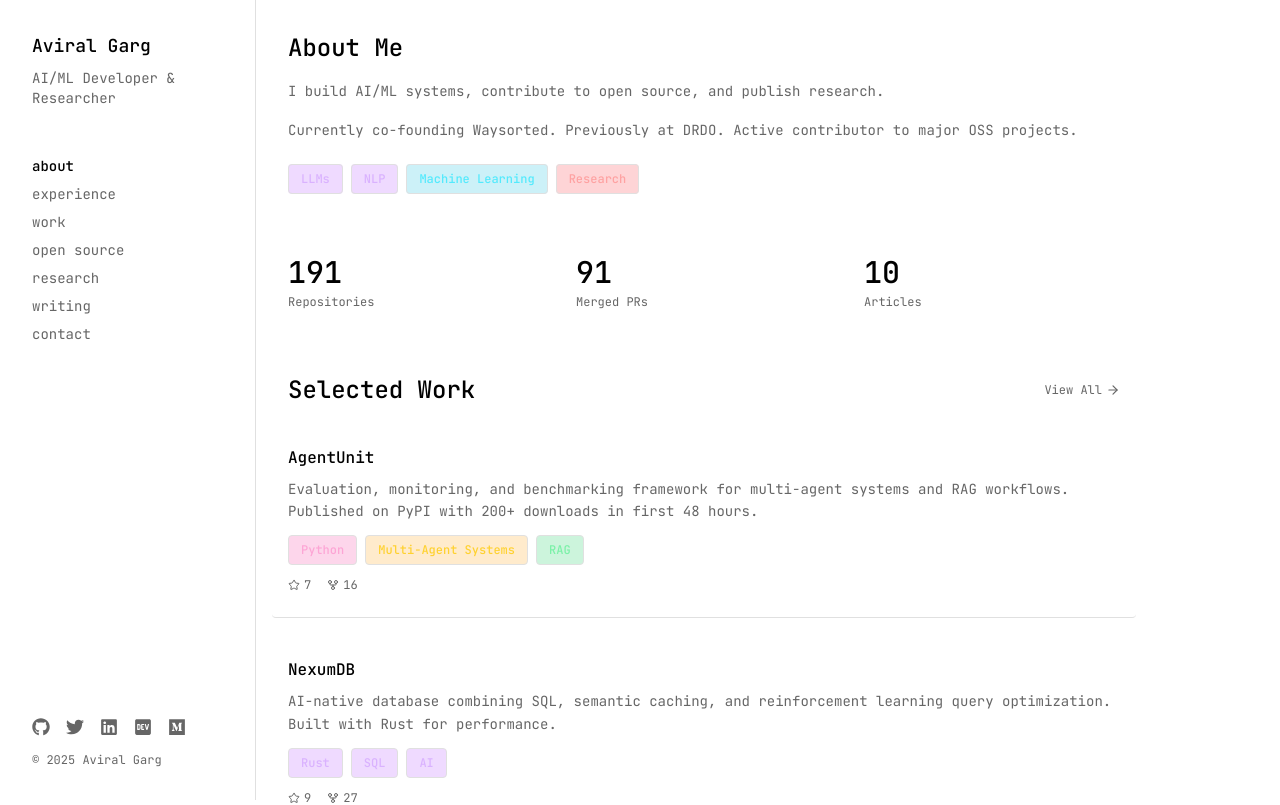
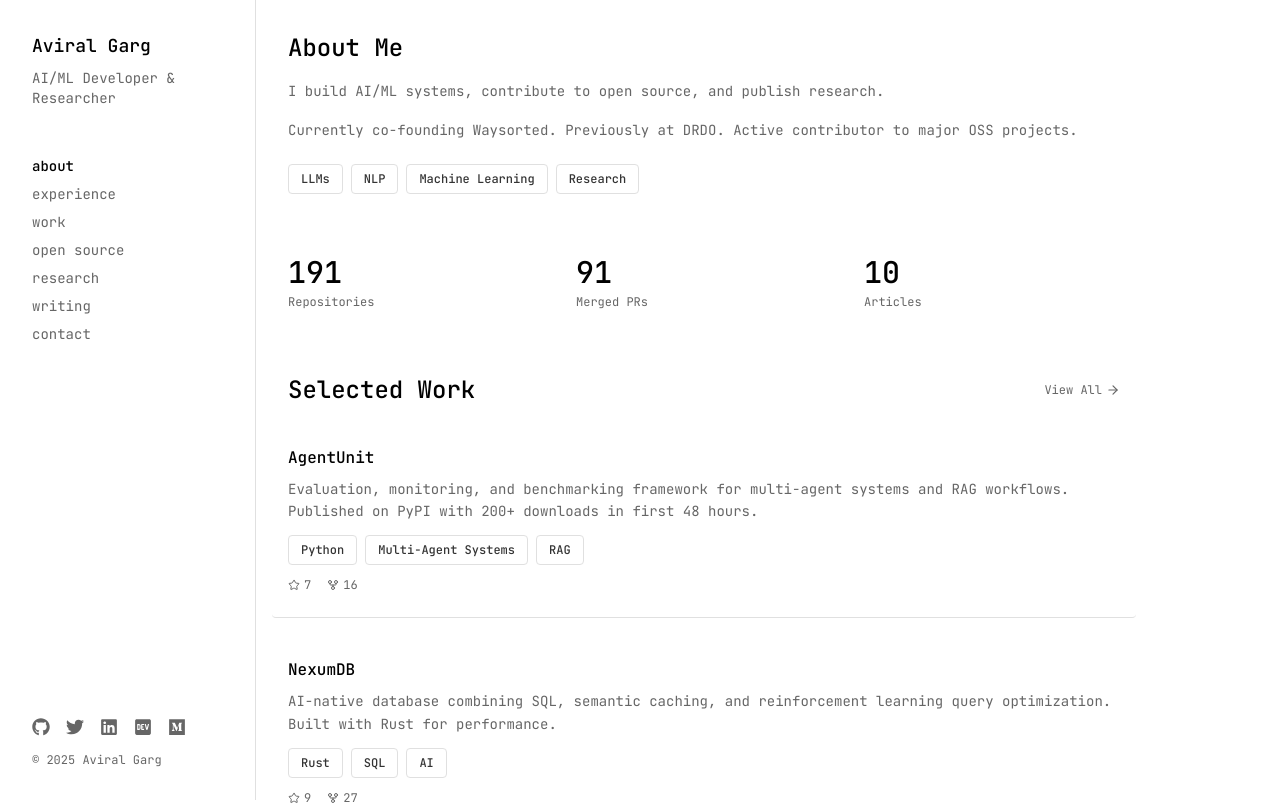
Before and after one commit to aviralgarg05/portfolio, a Next.js app: page / in a window 1280 px wide. Shown: the top 805 px of the page. Built offline with nearby package versions, Linux system fonts and the light colour scheme.

Commit message:
Fix TechTag color inconsistency - use uniform minimal styling
- Remove random color variations that caused visual inconsistency
- Use consistent foreground/border colors matching portfolio's typewriter theme
- All tech tags now have uniform appearance with subtle hover effects

```diff
--- a/components/TechTag.tsx
+++ b/components/TechTag.tsx
@@ -3,26 +3,11 @@ interface TechTagProps {
   index?: number;
 }
 
-export function TechTag({ tech, index = 0 }: TechTagProps) {
-  // Much brighter and more vibrant color combinations for dark theme
-  const colorVariations = [
-    'bg-amber-500/20 text-amber-300 border-amber-400/80 hover:bg-amber-500/30 hover:border-amber-300', // Python style - much brighter
-    'bg-red-500/20 text-red-300 border-red-400/80 hover:bg-red-500/30 hover:border-red-300', // Multi-Agent Systems - much brighter
-    'bg-blue-500/20 text-blue-300 border-blue-400/80 hover:bg-blue-500/30 hover:border-blue-300', // RAG style - much brighter
-    'bg-orange-500/20 text-orange-300 border-orange-400/80 hover:bg-orange-500/30 hover:border-orange-300', // Benchmarking - much brighter
-    'bg-purple-500/20 text-purple-300 border-purple-400/80 hover:bg-purple-500/30 hover:border-purple-300', // Jupyter - much brighter
-    'bg-green-500/20 text-green-300 border-green-400/80 hover:bg-green-500/30 hover:border-green-300', // NLP - much brighter
-    'bg-pink-500/20 text-pink-300 border-pink-400/80 hover:bg-pink-500/30 hover:border-pink-300', // ML - much brighter
-    'bg-indigo-500/20 text-indigo-300 border-indigo-400/80 hover:bg-indigo-500/30 hover:border-indigo-300', // much brighter
-    'bg-cyan-500/20 text-cyan-300 border-cyan-400/80 hover:bg-cyan-500/30 hover:border-cyan-300', // much brighter
-    'bg-yellow-500/20 text-yellow-300 border-yellow-400/80 hover:bg-yellow-500/30 hover:border-yellow-300', // much brighter
-  ];
-
-  // Use tech name and index to determine color consistently
-  const colorIndex = (tech.length + index) % colorVariations.length;
-
+export function TechTag({ tech }: TechTagProps) {
+  // Consistent minimal styling that matches the portfolio's typewriter aesthetic
+  // All tags use the same foreground/border colors for a clean, uniform look
   return (
-    <span className={`text-xs px-3 py-1.5 border rounded font-medium transition-all duration-200 hover:scale-[1.02] cursor-default ${colorVariations[colorIndex]}`}>
+    <span className="text-xs px-3 py-1.5 border border-border text-foreground/80 rounded font-medium transition-all duration-200 hover:bg-foreground/5 hover:border-foreground/40 hover:text-foreground cursor-default">
       {tech}
     </span>
   );
```
